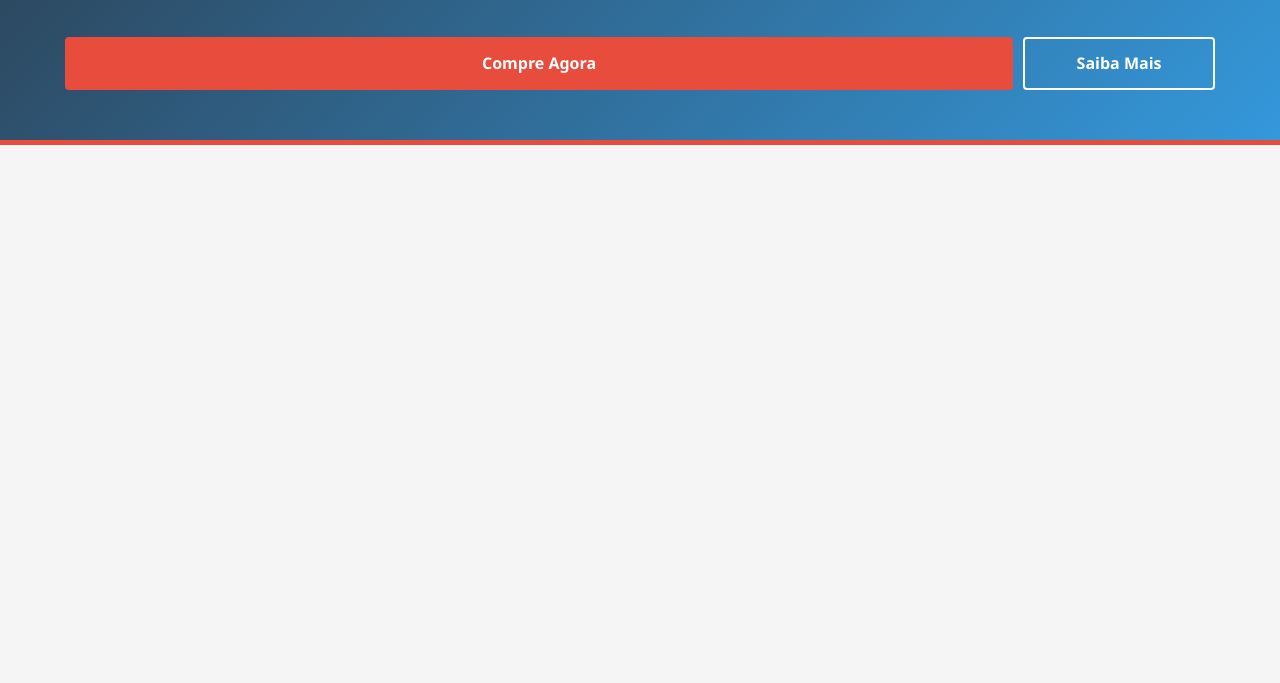
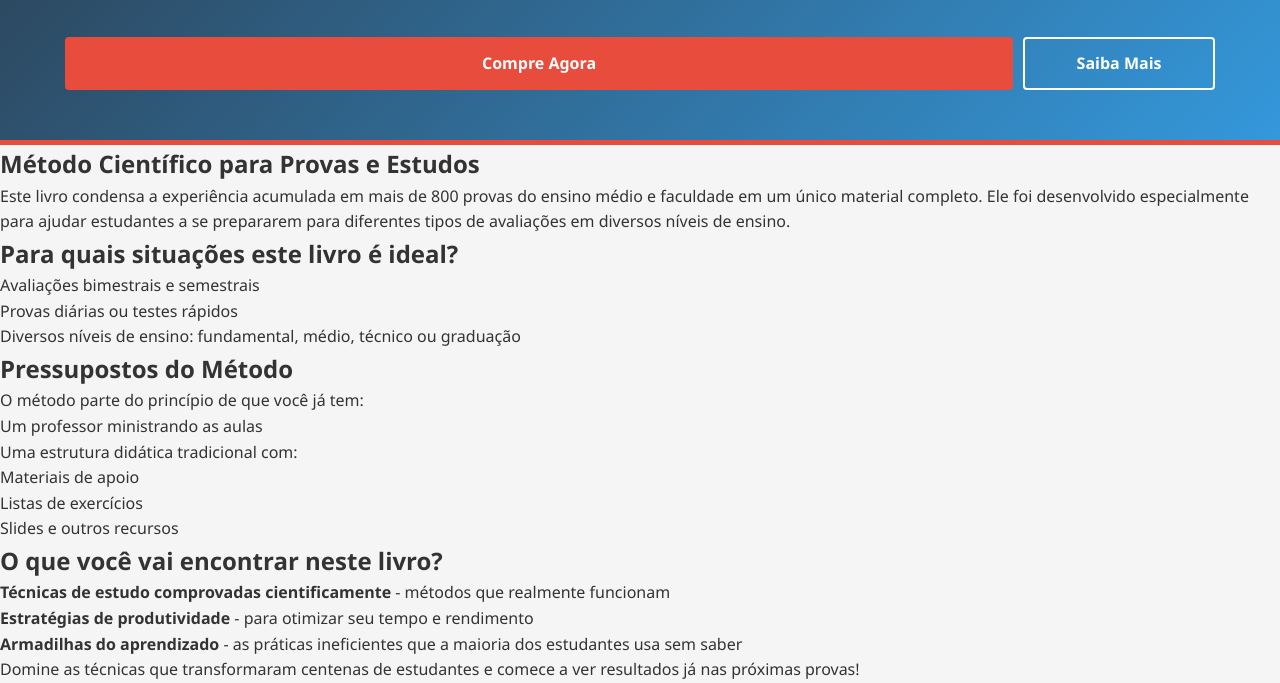
Before and after one commit to Tranche-001/CPEQP-PAGE, a plain HTML site: page index.html in a window 1280 px wide. Shown: the part 196-879 px from the top of the page. Before the commit the page ends 800 px from the top, so only its background shows below. Drawn offline with Linux system fonts and the light colour scheme.

Commit message:
html da segunda parte

```diff
--- a/index.html
+++ b/index.html
@@ -18,5 +18,48 @@
         </div>
     </div>
   </header>
+  <section class="destaque">
+    <div class="book-container">
+        <h1>Método Científico para Provas e Estudos</h1>
+
+        <p class="intro">Este livro condensa a experiência acumulada em mais de 800 provas do ensino médio e faculdade em um único material completo. Ele foi desenvolvido especialmente para ajudar estudantes a se prepararem para diferentes tipos de avaliações em diversos níveis de ensino.</p>
+
+        <h2>Para quais situações este livro é ideal?</h2>
+        <ul>
+            <li>Avaliações bimestrais e semestrais</li>
+            <li>Provas diárias ou testes rápidos</li>
+            <li>Diversos níveis de ensino: fundamental, médio, técnico ou graduação</li>
+        </ul>
+
+        <div class="highlight">
+            <h2>Pressupostos do Método</h2>
+            <p>O método parte do princípio de que você já tem:</p>
+            <ol>
+                <li>Um professor ministrando as aulas</li>
+                <li>Uma estrutura didática tradicional com:
+                    <ul>
+                        <li>Materiais de apoio</li>
+                        <li>Listas de exercícios</li>
+                        <li>Slides e outros recursos</li>
+                    </ul>
+                </li>
+            </ol>
+        </div>
+
+        <div class="features">
+            <h2>O que você vai encontrar neste livro?</h2>
+            <ul class="checklist">
+                <li><strong>Técnicas de estudo comprovadas cientificamente</strong> - métodos que realmente funcionam</li>
+                <li><strong>Estratégias de produtividade</strong> - para otimizar seu tempo e rendimento</li>
+                <li><strong>Armadilhas do aprendizado</strong> - as práticas ineficientes que a maioria dos estudantes usa sem saber</li>
+            </ul>
+        </div>
+
+        <div class="cta">
+            Domine as técnicas que transformaram centenas de estudantes e comece a ver resultados já nas próximas provas!
+        </div>
+      </div>
+    </div>
+  </section>
 </body>
 </html>
```
